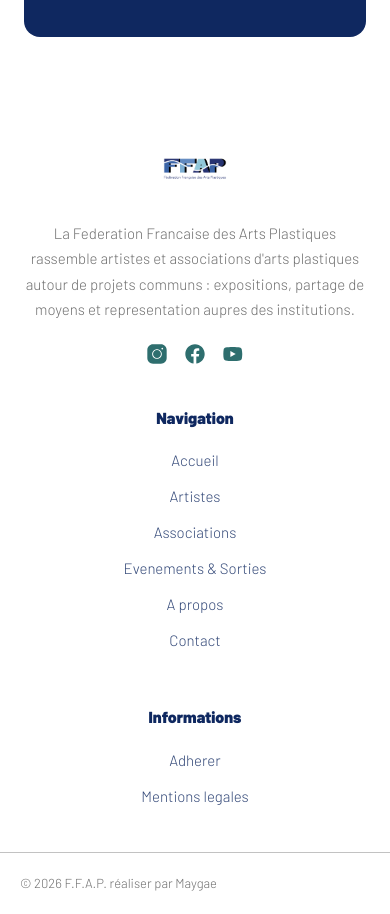
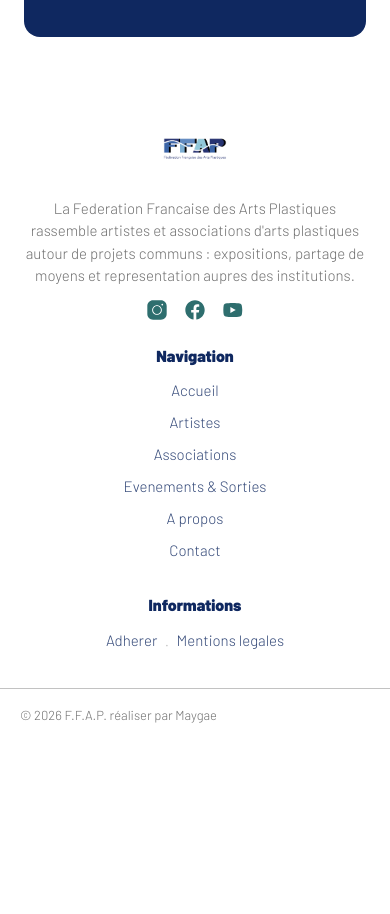
Before and after one commit to Maygae/ffap-site, a plain HTML site: page ffap-frontend/index.html in a window 390 px wide. Shown: the part 4324-5238 px from the top of the page. After the commit the page ends 5066 px from the top, so only its background shows below. Drawn offline with Linux system fonts and the light colour scheme; no server answers.

Commit message:
Footer mobile allege (~25-30% plus court) : Adherer/Mentions legales sur une ligne avec separateur, espacements reduits (logo, desc, reseaux sociaux, colonnes), interligne desc resserre

```diff
--- a/ffap-frontend/css/style.css
+++ b/ffap-frontend/css/style.css
@@ -620,6 +620,14 @@ a.card:hover { box-shadow: 0 4px 12px rgba(0,0,0,0.1); }
   font-size: 15px;
   margin-bottom: 12px;
 }
+.footer-info-row {
+  display: flex;
+  align-items: center;
+  gap: 8px;
+  flex-wrap: wrap;
+}
+.footer-info-row a { display: inline; margin-bottom: 0; }
+.footer-info-row span { color: var(--gris-clair); }
 
 .footer-bottom {
   border-top: 1px solid var(--gris-clair);
@@ -682,9 +690,12 @@ a.card:hover { box-shadow: 0 4px 12px rgba(0,0,0,0.1); }
   .card-body { padding: 10px 12px; }
   .card-body h3 { font-size: 14px; }
   .logo-mark { height: 60px; }
-  .footer-inner { grid-template-columns: 1fr; padding: 40px 24px 32px; text-align: center; }
-  .footer-brand .footer-logo-badge { margin: 0 auto 16px; }
-  .footer-desc { max-width: none; margin: 0 auto; }
-  .footer-social { justify-content: center; }
-  .footer-bottom { text-align: center; padding: 20px; }
+  .footer-inner { grid-template-columns: 1fr; gap: 22px; padding: 20px 24px 28px; text-align: center; }
+  .footer-brand .footer-logo-badge { margin: 0 auto 12px; }
+  .footer-desc { max-width: none; margin: 0 auto; line-height: 1.5; }
+  .footer-social { justify-content: center; margin-top: 12px; }
+  .footer-col h3 { margin-bottom: 10px; }
+  .footer-col a { margin-bottom: 8px; }
+  .footer-info-row { justify-content: center; }
+  .footer-bottom { text-align: center; padding: 16px 20px; }
 }
--- a/ffap-frontend/js/footer.js
+++ b/ffap-frontend/js/footer.js
@@ -35,8 +35,11 @@ document.addEventListener('DOMContentLoaded', () => {
 
       <div class="footer-col">
         <h3>Informations</h3>
-        <a href="index.html#rejoindre-nous">Adherer</a>
-        <a href="mentions-legales.html">Mentions legales</a>
+        <div class="footer-info-row">
+          <a href="index.html#rejoindre-nous">Adherer</a>
+          <span aria-hidden="true">&middot;</span>
+          <a href="mentions-legales.html">Mentions legales</a>
+        </div>
       </div>
     </div>
 
```
